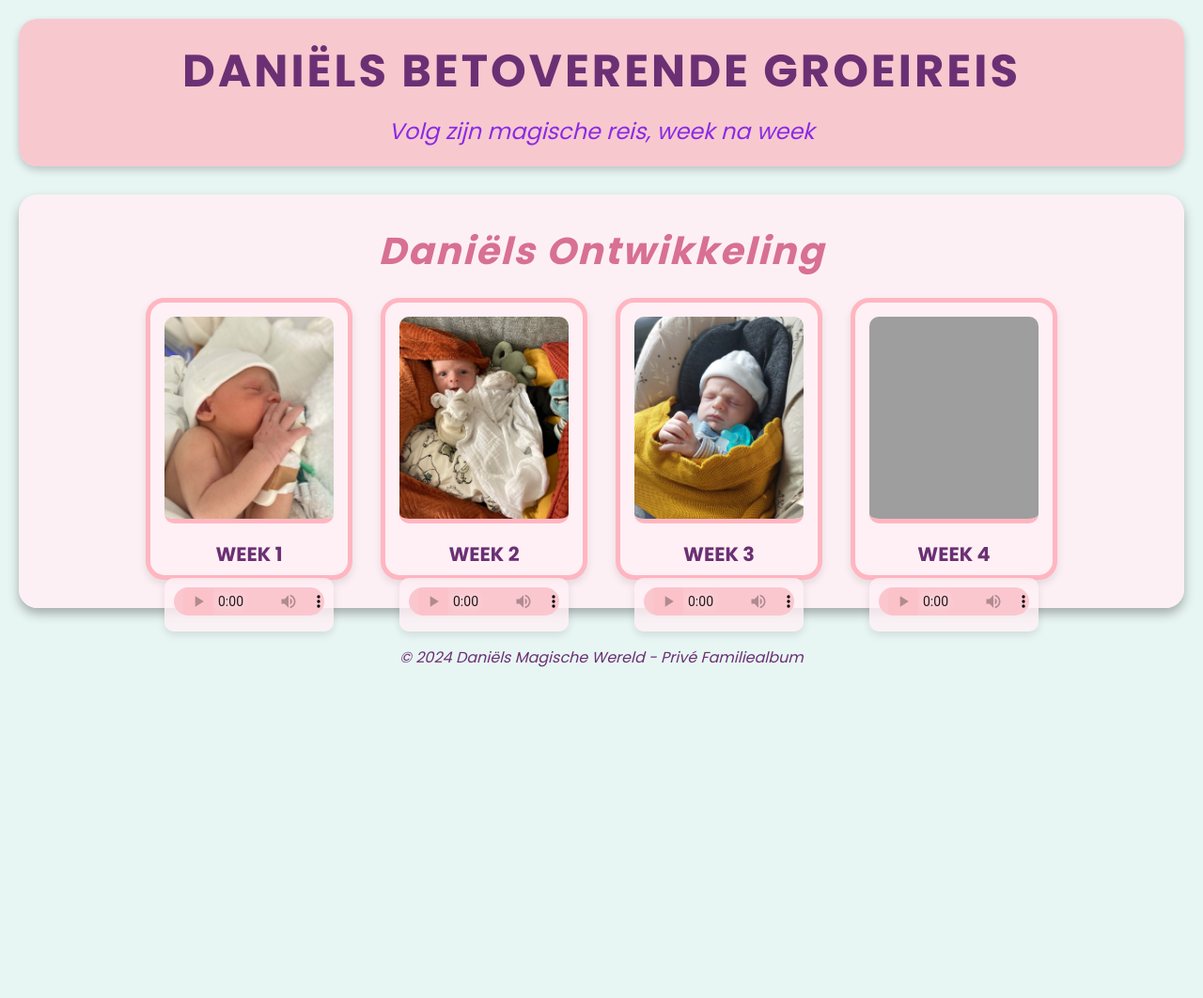
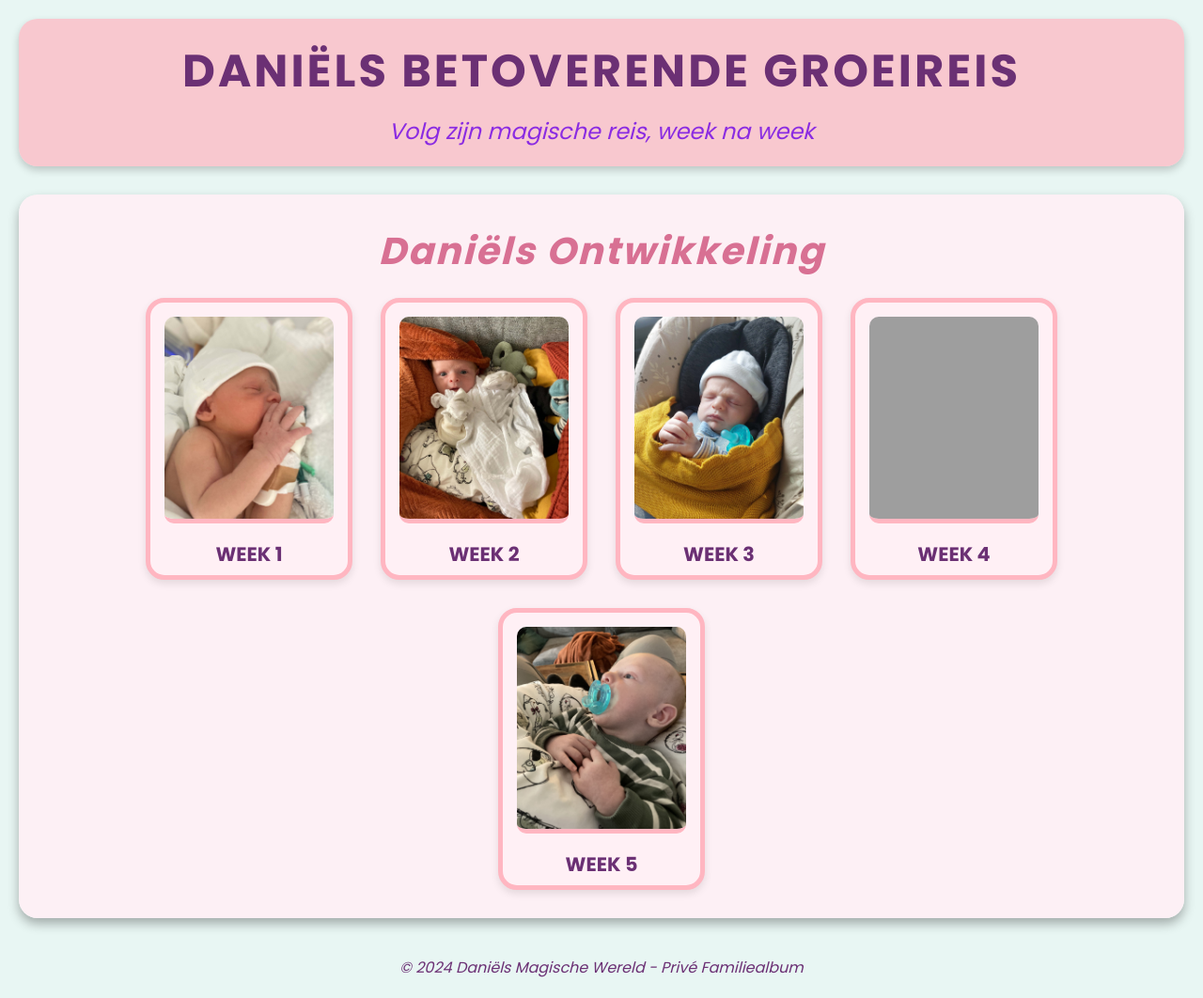
Before and after one commit to motherfuckingkeanefan/Daniels-Groeireis, a plain HTML site: page index.html in a window 1280 px wide. Shown: the whole page at 94% size. Before the commit the page ends 800 px from the top, so only its background shows below. Drawn offline with Linux system fonts and the light colour scheme; grey boxes are pictures that could not be loaded.

Commit message:
Update index.html

```diff
--- a/index.html
+++ b/index.html
@@ -19,48 +19,25 @@
             <div class="photo-item">
                 <img src="/Daniel vlinderfoto's/Week 1.jpg" alt="Daniël bij 1 week">
                 <p>Week 1</p>
-                <div class="audio-container">
-                    <audio controls>
-                        <source src="/audio/Week 1.mp3" type="audio/mpeg">
-                        Your browser does not support the audio element.
-                    </audio>
-                </div>
             </div>
             <div class="photo-item">
                 <img src="/Daniel vlinderfoto's/Week 2.jpg" alt="Daniël bij 2 weken">
                 <p>Week 2</p>
-                <div class="audio-container">
-                    <audio controls>
-                        <source src="/audio/Week 2.mp3" type="audio/mpeg">
-                        Your browser does not support the audio element.
-                    </audio>
-                </div>
             </div>
             <div class="photo-item">
                 <img src="/Daniel vlinderfoto's/Week 3.jpg" alt="Daniël bij 3 weken">
                 <p>Week 3</p>
-                <div class="audio-container">
-                    <audio controls>
-                        <source src="/audio/Week 3.mp3" type="audio/mpeg">
-                        Your browser does not support the audio element.
-                    </audio>
-                </div>
             </div>
             <div class="photo-item">
                 <img src="/Daniel vlinderfoto's/Week 4.jpg" alt="Daniël bij 4 weken">
                 <p>Week 4</p>
-                <div class="audio-container">
-                    <audio controls>
-                        <source src="/audio/Week 4.mp3" type="audio/mpeg">
-                        Your browser does not support the audio element.
-                    </audio>
-                </div>
+            </div>
+            <div class="photo-item">
+                <img src="/Daniel vlinderfoto's/Week 5.jpg" alt="Daniël bij 5 weken">
+                <p>Week 5</p>
             </div>
         </div>
     </section>
-
-
-
     <footer>
         <p>&copy; 2024 Daniëls Magische Wereld - Privé Familiealbum</p>
     </footer>
```
